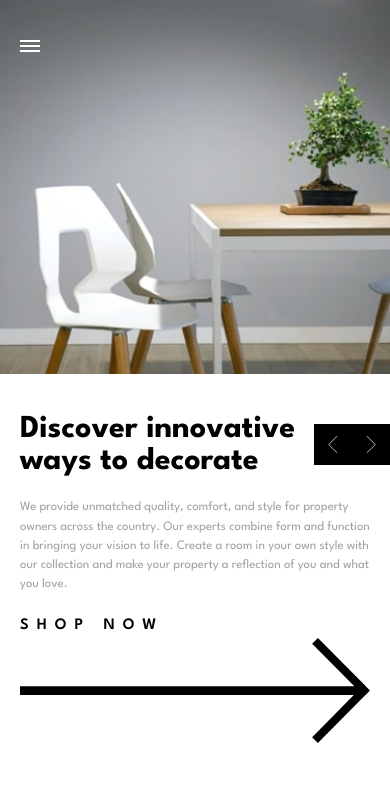
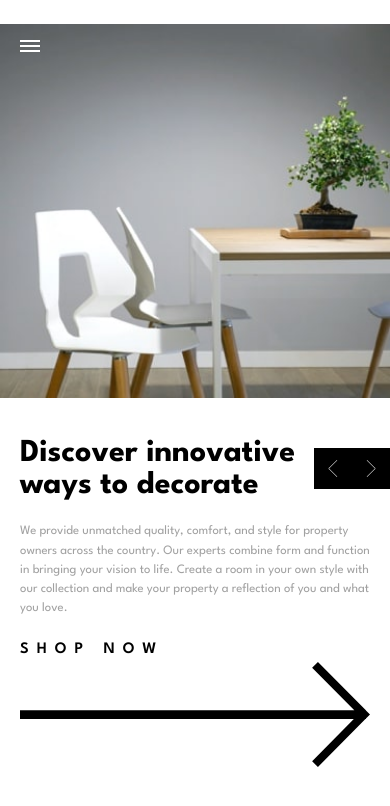
Before and after one commit to over-geek/room-homepage, a React (Vite) app: page / in a window 390 px wide. Shown: the top 806 px of the page. Built offline with nearby package versions, Linux system fonts and the light colour scheme.

Commit message:
Add room logo to mobile

```diff
--- a/src/components/MobileMenu.tsx
+++ b/src/components/MobileMenu.tsx
@@ -1,5 +1,6 @@
 import React, { useEffect, useState } from 'react'
 import '../App.css'
+import logo from '../assets/images/logo.svg'
 
 const MobileMenu = () => {
   const [menuOpen, setMenuOpen] = useState(false)
@@ -52,7 +53,10 @@
         <span className="hamburger-top hamburger-bar hamburger-bar"></span>
         <span className="hamburger-middle hamburger-bar hamburger-bar"></span>
         <span className="hamburger-bottom hamburger-bar hamburger-bar"></span>
-    </button>
+      </button>
+      <a href="#" className='logo'>
+        <img src={logo} alt="Room" />
+      </a>
     </>
   )
 }
```
